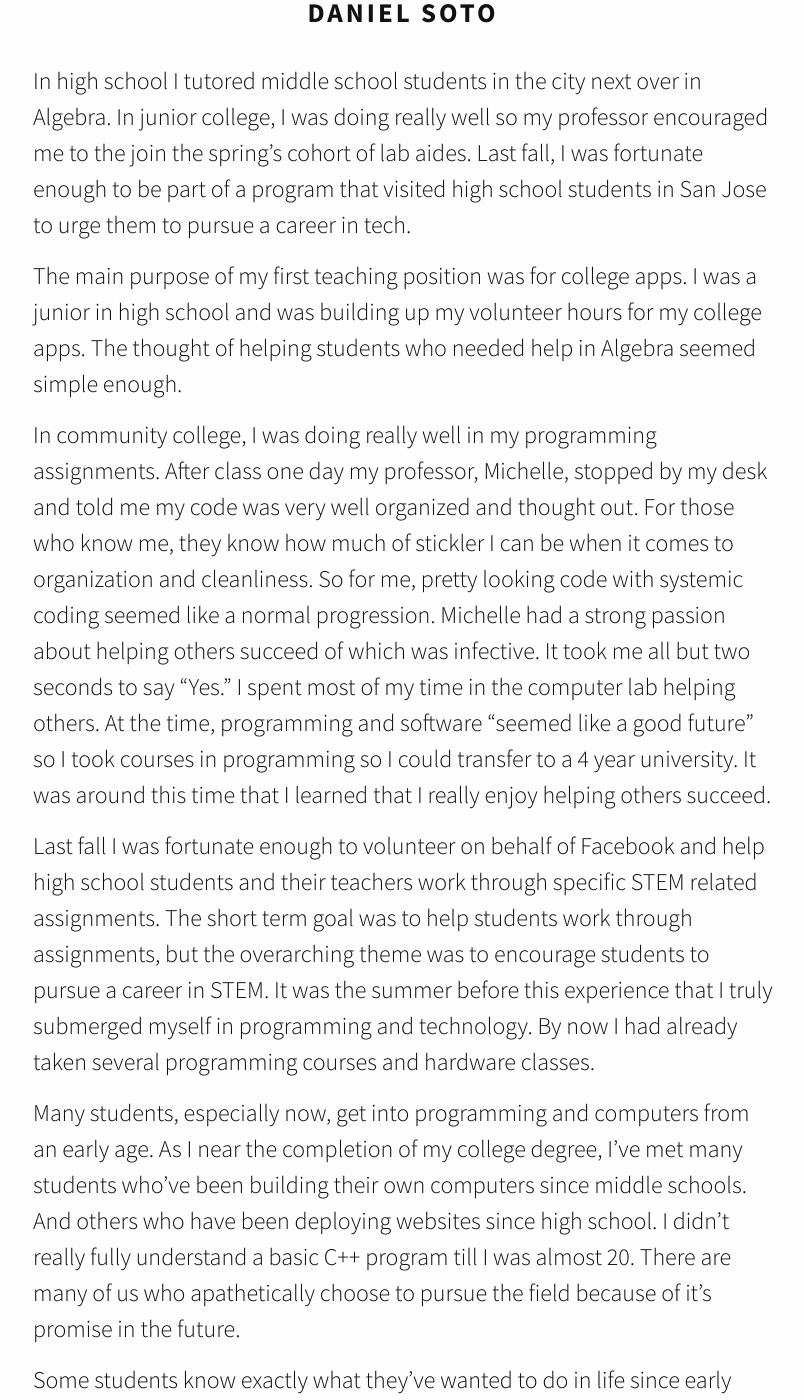
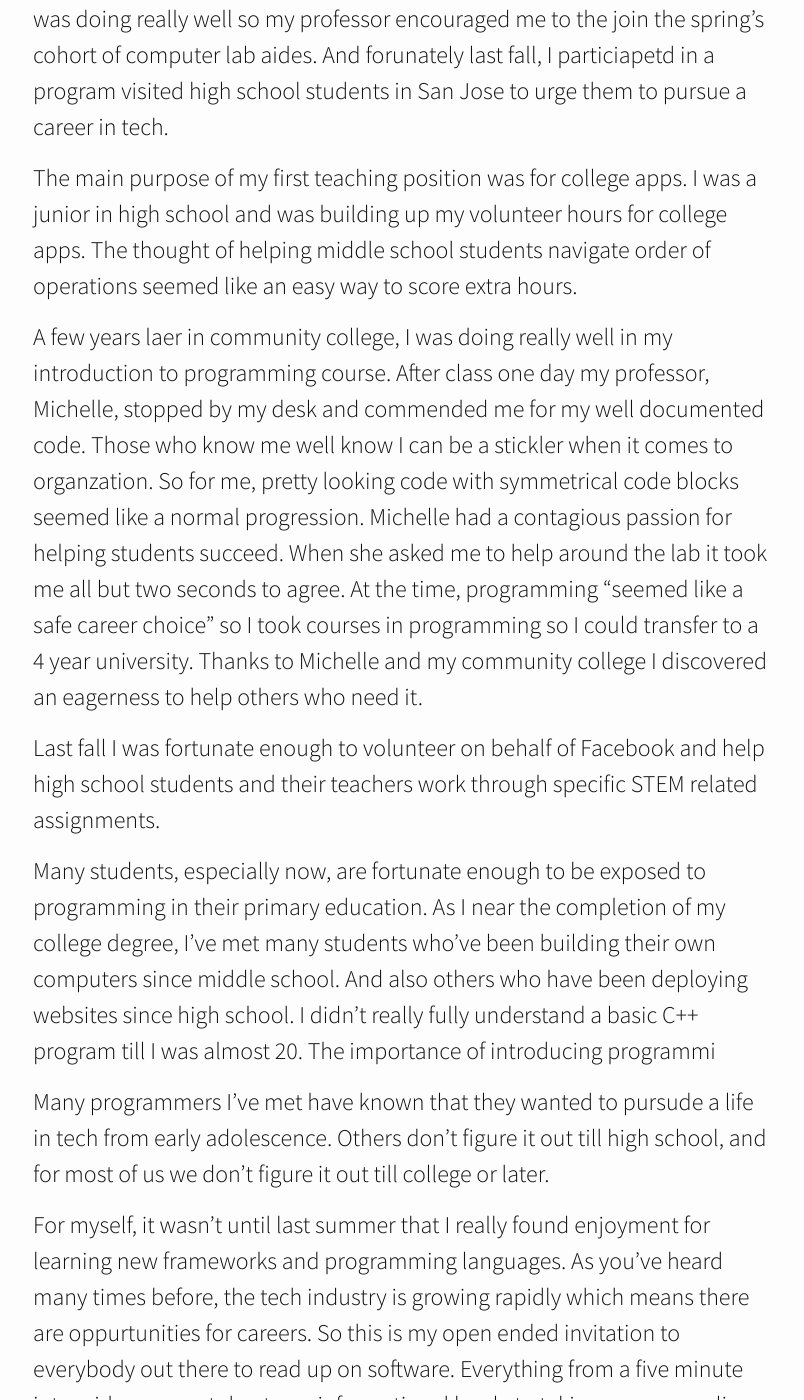
Before and after one commit to dbsoto/dbsoto.github.io, a Jekyll site: the page built from _posts/2017-10-15-career-in-tech.markdown, in a window 1280 px wide and 1400 px high, scrolled down 469 px. Shown: the whole window, without its empty margins (237-1041 px from the left). Built offline with Jekyll 4.4.1, drawn with Linux system fonts in a browser that asks for light colours; nearby versions of some CDN libraries; some of the changed text lies outside the part shown.

Commit message:
changes to post

```diff
--- a/_posts/2017-10-15-career-in-tech.markdown
+++ b/_posts/2017-10-15-career-in-tech.markdown
@@ -2,20 +2,18 @@
 layout: post
 title:  "Navigating a Career in Tech"
 date:   2017-10-15 19:45:31 +0530
-categories: ["design", "science", "life"]
-author: "Daniel Soto"
 ---
 
-In high school I tutored middle school students in the city next over in Algebra.  In junior college, I was doing really well so my professor encouraged me to the join the spring’s cohort of lab aides.  Last fall, I was fortunate enough to be part of a program that visited high school students in San Jose to urge them to pursue a career in tech.
+In high school I tutored middle school students Algebra.  In junior college, I was doing really well so my professor encouraged me to the join the spring’s cohort of computer lab aides.  And forunately last fall, I  particiapetd in a program visited high school students in San Jose to urge them to pursue a career in tech.
 
-The main purpose of my first teaching position was for college apps.  I was a junior in high school and was building up my volunteer hours for my college apps.  The thought of helping students who needed help in Algebra seemed simple enough.
+The main purpose of my first teaching position was for college apps.  I was a junior in high school and was building up my volunteer hours for college apps.  The thought of helping middle school students navigate order of operations seemed like an easy way to score extra hours.
 
-In community college, I was doing really well in my programming assignments.  After class one day my professor, Michelle, stopped by my desk and told me my code was very well organized and thought out.  For those who know me, they know how much of stickler I can be when it comes to organization and cleanliness.  So for me, pretty looking code with systemic coding seemed like a normal progression.  Michelle had a strong passion about helping others succeed of which was infective.  It took me all but two seconds to say “Yes.”   I spent most of my time in the computer lab helping others.  At the time, programming and software “seemed like a good future” so I took courses in programming so I could transfer to a 4 year university.  It was around this time that I  learned that I really enjoy helping others succeed.
+A few years laer in community college, I was doing really well in my introduction to programming course.  After class one day my professor, Michelle, stopped by my desk and commended me for my well documented code.  Those who know me well know I can be a stickler when it comes to organzation.  So for me, pretty looking code with symmetrical code blocks seemed like a normal progression.  Michelle had a contagious passion for helping students succeed.  When she asked me to help around the lab it took me all but two seconds to agree.  At the time, programming “seemed like a safe career choice" so I took courses in programming so I could transfer to a 4 year university.  Thanks to Michelle and my community college I discovered an eagerness to help others who need it.
 
-Last fall I was fortunate enough to volunteer on behalf of Facebook and help high school students and their teachers work through specific STEM related assignments.  The short term goal was to help students work through assignments, but the overarching theme was to encourage students to pursue a career in STEM.  It was the summer before this experience that I truly submerged myself in programming and technology.  By now I had already taken several programming courses and hardware classes.
+Last fall I was fortunate enough to volunteer on behalf of Facebook and help high school students and their teachers work through specific STEM related assignments.
 
-Many students, especially now, get into programming and computers from an early age.  As I near the completion of my college degree, I’ve met many students who've been building their own computers since middle schools.  And others who have been deploying websites since high school.  I didn’t really fully understand a basic C++ program till I was almost 20.  There are many of us who apathetically choose to pursue the field because of it’s promise in the future.
+Many students, especially now, are fortunate enough to be exposed to programming in their primary education.  As I near the completion of my college degree, I’ve met many students who've been building their own computers since middle school.  And also others who have been deploying websites since high school.  I didn’t really fully understand a basic C++ program till I was almost 20.  The importance of introducing programmi
 
-Some students know exactly what they’ve wanted to do in life since early adolescence.  Others don’t figure it out till high school, and for most of us we don’t figure it out till college or later.  My brother always excelled in school, and I used him as a role model when it came to thinking about my future.  He decided to pursue a career in software.  When I was applying for colleges, I wanted to pursue a liberal arts degree, but after some discussion with my parents and deep thinking I thought an engineering degree would be a good idea.
+Many programmers I've met have known that they wanted to pursude a life in tech from early adolescence.  Others don’t figure it out till high school, and for most of us we don’t figure it out till college or later.
 
-It wasn’t until last summer that I . So this is my open ended invitation to everybody out there to read up on software.  Everything from a five minute intro video on youtube, to an informational book, to taking a course online.  Software is a vast topic with endless applications.  Software
+For myself, it wasn’t until last summer that I really found enjoyment for learning new frameworks and programming languages.  As you've heard many times before, the tech industry is growing rapidly which means there are oppurtunities for careers.  So this is my open ended invitation to everybody out there to read up on software.  Everything from a five minute intro video on youtube, to an informational book, to taking a course online.
```
